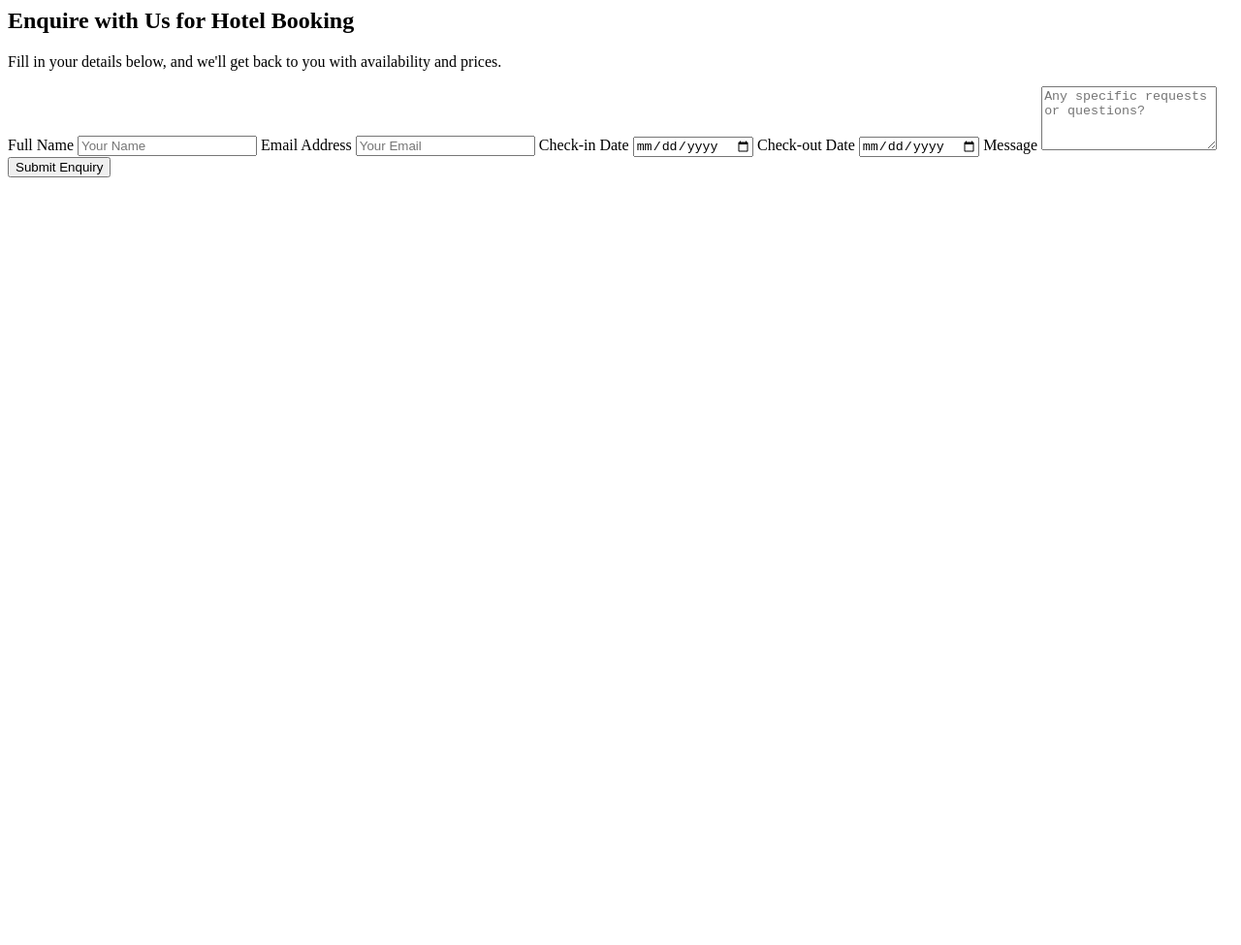
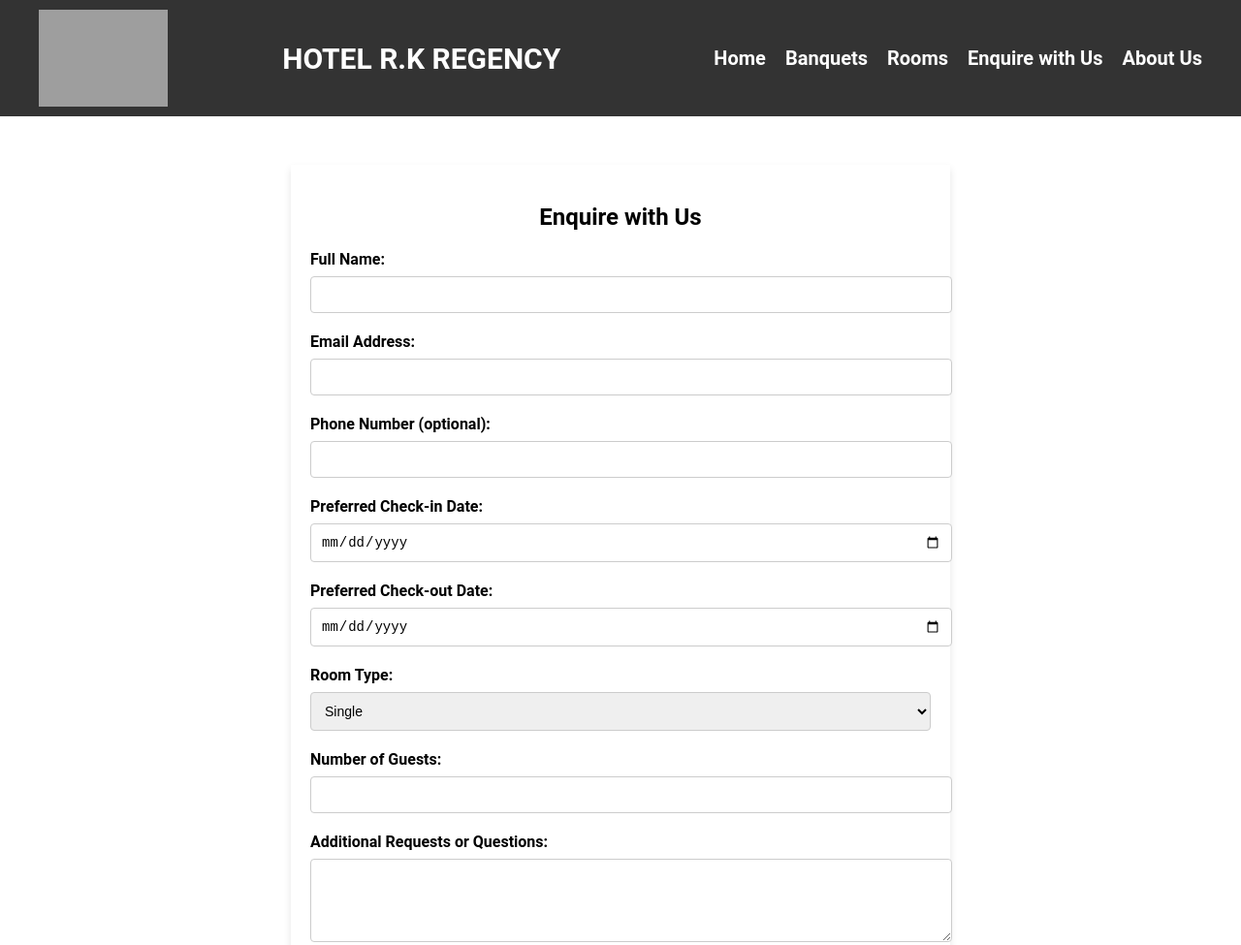
Before and after one commit to krishsharmaa/hotel-booking-, a plain HTML site: page enquiry.html in a window 1280 px wide. Shown: the top 975 px of the page at 97% size. Before the commit the page ends 800 px from the top, so only its background shows below. Drawn offline with Linux system fonts and the light colour scheme; grey boxes are pictures that could not be loaded.

Commit message:
Update enquiry with us.html

```diff
--- a/enquiry.html
+++ b/enquiry.html
@@ -1,24 +1,165 @@
-<section class="Enquiry">
-    <div class="container">
-        <h2>Enquire with Us for Hotel Booking</h2>
-        <p>Fill in your details below, and we'll get back to you with availability and prices.</p>
-        <form action="/submit-enquiry" method="POST">
-            <label for="name">Full Name</label>
-            <input type="text" id="name" name="name" placeholder="Your Name" required>
+<!DOCTYPE html>
+<html lang="en">
+<head>
+    <meta charset="UTF-8">
+    <meta name="viewport" content="width=device-width, initial-scale=1.0">
+    <title>Hotel Booking Enquiry</title>
+    <link rel="stylesheet" href="styles.css">
+    <style>body {
+        font-family: Arial, sans-serif;
+        background-color: #f4f4f4;
+        margin: 0;
+        padding: 0;
+    }
 
-            <label for="email">Email Address</label>
-            <input type="email" id="email" name="email" placeholder="Your Email" required>
+    body {
+            font-family: 'Roboto', sans-serif;
+            margin: 0;
+            padding: 0;
+            background-color: #fff;
+        }
 
-            <label for="checkin">Check-in Date</label>
-            <input type="date" id="checkin" name="checkin" required>
+        header {
+            background-color: #333;
+            color: #fff;
+            padding: 10px 0;
+            position: sticky;
+            top: 0;
+            z-index: 100;
+            height: auto;
+        }
 
-            <label for="checkout">Check-out Date</label>
-            <input type="date" id="checkout" name="checkout" required>
+        header nav {
+            display: flex;
+            justify-content: space-between;
+            align-items: center;
+            max-width: 1200px;
+            margin: 0 auto;
+            padding: 0 20px;
+            font-size: 20px;
+        }
 
-            <label for="message">Message</label>
-            <textarea id="message" name="message" rows="4" placeholder="Any specific requests or questions?" required></textarea>
+        header nav img {
+            height: 100px;
+            width: auto;
+        }
+
+        header nav ul {
+            list-style: none;
+            display: flex;
+            gap: 20px;
+        }
+
+        header nav ul li a {
+            color: #fff;
+            text-decoration: none;
+            font-weight: bold;
+            transition: color 0.3s;
+        }
+        header nav h1{
+            /* color: red; */
+            transform: translate(-50);
+        }
+
+        header nav ul li a:hover {
+            color: #FFD700;
+        }
+
+
+    .enquiry-form {
+        width: 50%;
+        margin: 50px auto;
+        padding: 20px;
+        background-color: white;
+        box-shadow: 0 4px 8px rgba(0, 0, 0, 0.1);
+    }
+
+    .enquiry-form h2 {
+        text-align: center;
+        margin-bottom: 20px;
+    }
+
+    label {
+        display: block;
+        margin-bottom: 8px;
+        font-weight: bold;
+    }
+
+    input, select, textarea {
+        width: 100%;
+        padding: 10px;
+        margin-bottom: 20px;
+        border: 1px solid #ccc;
+        border-radius: 4px;
+        font-size: 14px;
+    }
+
+    button {
+        display: block;
+        width: 100%;
+        padding: 12px;
+        background-color: #4CAF50;
+        color: white;
+        border: none;
+        border-radius: 4px;
+        font-size: 16px;
+        cursor: pointer;
+    }
+
+    button:hover {
+        background-color: #45a049;
+    }
+    </style>
+</head>
+<body>
+    <header>
+        <nav>
+            <img src="https://static.wixstatic.com/media/7c49ed_7adc63083a3743eeb6b588e60d288f02~mv2.png/v1/fill/w_200,h_212,al_c,q_85,usm_2.00_1.00_0.00,enc_avif,quality_auto/LOGO%2520NO%2520BACKGROUND_edited.png"
+                alt="Hotel Logo">
+            <h1>HOTEL R.K REGENCY</h1>
+            <ul>
+                <li><a href="index.html">Home</a></li>
+                <li><a href="banquets.html">Banquets</a></li>
+                <li><a href="room.html">Rooms</a></li>
+                <li><a href="">Enquire with Us</a></li>
+                <li><a href="about us.html">About Us</a></li>
+            </ul>
+        </nav>
+    </header>
+
+    <div class="enquiry-form">
+        <h2>Enquire with Us</h2>
+        <form action="submit_enquiry.php" method="POST">
+            <label for="name">Full Name:</label>
+            <input type="text" id="name" name="name" required>
+
+            <label for="email">Email Address:</label>
+            <input type="email" id="email" name="email" required>
+
+            <label for="phone">Phone Number (optional):</label>
+            <input type="text" id="phone" name="phone">
+
+            <label for="checkin">Preferred Check-in Date:</label>
+            <input type="date" id="checkin" name="checkin_date" required>
+
+            <label for="checkout">Preferred Check-out Date:</label>
+            <input type="date" id="checkout" name="checkout_date" required>
+
+            <label for="room">Room Type:</label>
+            <select id="room" name="room_type" required>
+                <option value="single">Single</option>
+                <option value="double">Double</option>
+                <option value="suite">Suite</option>
+            </select>
+
+            <label for="guests">Number of Guests:</label>
+            <input type="number" id="guests" name="guests" required min="1">
+
+            <label for="message">Additional Requests or Questions:</label>
+            <textarea id="message" name="message" rows="4"></textarea>
 
             <button type="submit">Submit Enquiry</button>
         </form>
     </div>
-</section>
+</body>
+</html>
```
